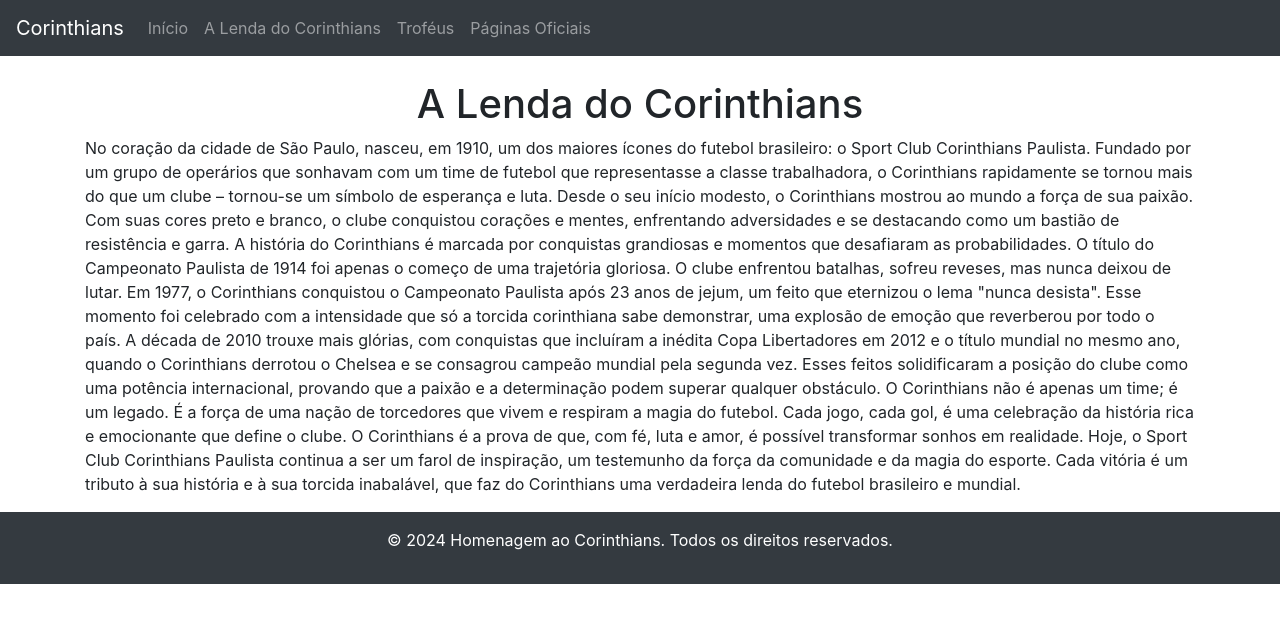
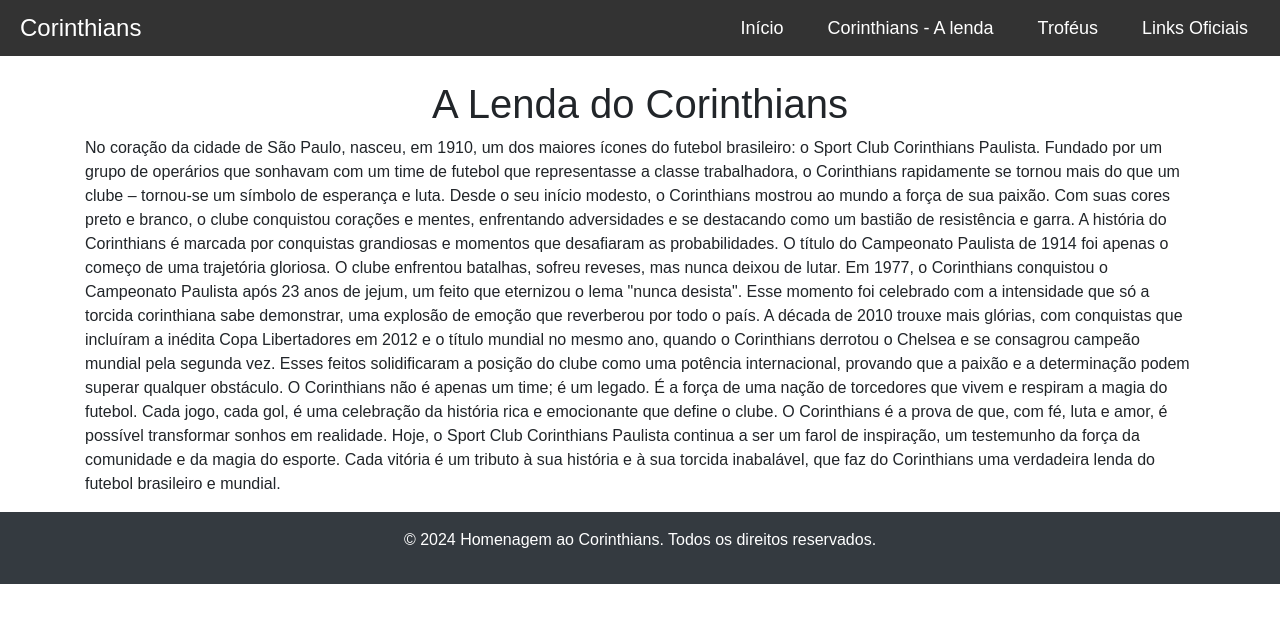
Before and after one commit to davidmassari/meuprimeirohtml, a plain HTML site: page sobre.html in a window 1280 px wide. Drawn offline with nearby package versions, Linux system fonts and the light colour scheme.

Commit message:
alterei a navbar de todas as páginas

```diff
--- a/sobre.html
+++ b/sobre.html
@@ -5,31 +5,26 @@
     <meta name="viewport" content="width=device-width, initial-scale=1.0">
     <title>A Lenda do Corinthians</title>
     <link href="https://stackpath.bootstrapcdn.com/bootstrap/4.5.2/css/bootstrap.min.css" rel="stylesheet">
+    <link rel="stylesheet" href="style.css">
 </head>
 <body>
-    <nav class="navbar navbar-expand-lg navbar-dark bg-dark">
-        <a class="navbar-brand" href="index.html">Corinthians</a>
-        <button class="navbar-toggler" type="button" data-toggle="collapse" data-target="#navbarNav" aria-controls="navbarNav" aria-expanded="false" aria-label="Toggle navigation">
-            <span class="navbar-toggler-icon"></span>
-        </button>
-        <div class="collapse navbar-collapse" id="navbarNav">
-            <ul class="navbar-nav">
-                <li class="nav-item">
-                    <a class="nav-link" href="index.html">Início</a>
-                </li>
-                <li class="nav-item">
-                    <a class="nav-link" href="sobre.html">A Lenda do Corinthians</a>
-                </li>
-                <li class="nav-item">
-                    <a class="nav-link" href="trofeus.html">Troféus</a>
-                </li>
-                <li class="nav-item">
-                    <a class="nav-link" href="paginas-oficiais.html">Páginas Oficiais</a>
-                </li>
-            </ul>
+    <nav>
+        <div class="logo">
+            <a href="index.html">Corinthians</a>
         </div>
+        <input type="checkbox" id="menu-toggle">
+        <label for="menu-toggle" class="hamburger">
+            <div class="bar"></div>
+            <div class="bar"></div>
+            <div class="bar"></div>
+        </label>
+        <ul class="nav-links">
+            <li><a href="index.html">Início</a></li>
+            <li><a href="sobre.html">Corinthians - A lenda</a></li>
+            <li><a href="trofeus.html">Troféus</a></li>
+            <li><a href="paginas-oficiais.html">Links Oficiais</a></li>
+        </ul>
     </nav>
-
     <div class="container mt-4">
         <h1 class="text-center">A Lenda do Corinthians</h1>
         <p>No coração da cidade de São Paulo, nasceu, em 1910, um dos maiores ícones do futebol brasileiro: o Sport Club Corinthians Paulista. Fundado por um grupo de operários que sonhavam com um time de futebol que representasse a classe trabalhadora, o Corinthians rapidamente se tornou mais do que um clube – tornou-se um símbolo de esperança e luta.
```
Also changed, not shown: index.html (+8 -0 lines), paginas-oficiais.html (+16 -20 lines), trofeus.html (+16 -20 lines).
